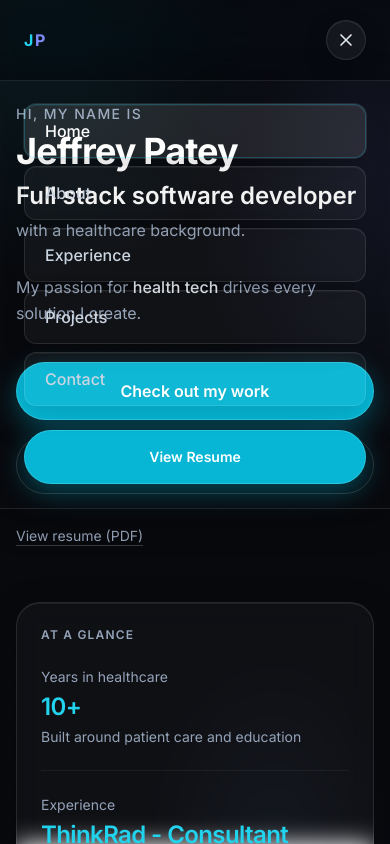
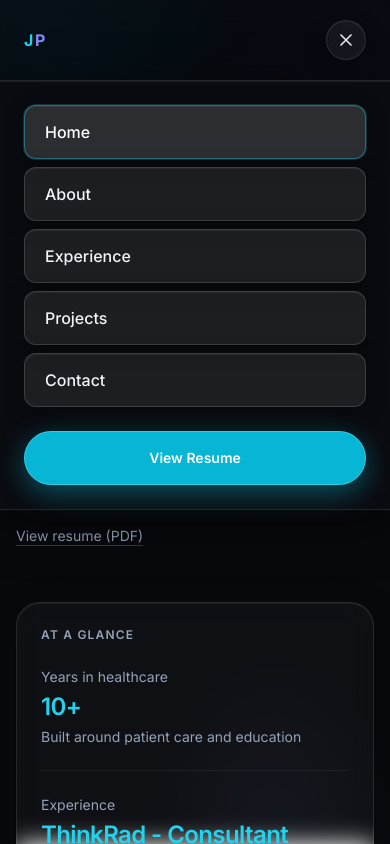
Before and after one commit to jvpatey/portfolio, a Next.js app: page / in a window 390 px wide. Both pictures are taken after a click on the button 346 px from the left and 40 px from the top of the page. Shown: the top 844 px of the page. Built offline with nearby package versions, Linux system fonts and the light colour scheme.

Commit message:
updated drop down menu to be more visible

```diff
--- a/components/Navigation.tsx
+++ b/components/Navigation.tsx
@@ -236,18 +236,18 @@ export default function Navigation() {
               exit={{ opacity: 0 }}
               transition={{ duration: 0.25, ease: [0.4, 0, 0.2, 1] }}
               onClick={() => setIsMobileMenuOpen(false)}
-              className="fixed inset-0 bg-slate-900/80 backdrop-blur-md md:hidden"
+              className="fixed inset-0 z-40 bg-black/88 backdrop-blur-md md:hidden"
               style={{ top: "80px" }}
             />
 
-            {/* Menu Content */}
+            {/* Menu Content — opaque surface so links stay readable over the hero */}
             <motion.div
               initial={{ opacity: 0, y: -20 }}
               animate={{ opacity: 1, y: 0 }}
               exit={{ opacity: 0, y: -15 }}
               transition={{ duration: 0.25, ease: [0.4, 0, 0.2, 1] }}
-            className="md:hidden absolute top-full left-0 right-0 border-b border-white/10 bg-[var(--hero-base)]/92 shadow-[0_8px_32px_rgba(0,0,0,0.35),inset_0_1px_0_rgba(255,255,255,0.06)] backdrop-blur-xl backdrop-saturate-150"
-          >
+              className="md:hidden absolute top-full left-0 right-0 z-50 border-t border-white/12 border-b border-white/10 bg-[var(--surface-1)] shadow-[0_12px_40px_rgba(0,0,0,0.55),inset_0_1px_0_rgba(255,255,255,0.08)]"
+            >
             <div className="max-w-7xl mx-auto px-6 py-6 space-y-2">
               {navItems.map((item, index) => {
                 const isMobileActive =
@@ -267,10 +267,10 @@ export default function Navigation() {
                       handleSmoothScroll(e, item.href);
                       setIsMobileMenuOpen(false);
                     }}
-                    className={`block cursor-pointer rounded-xl border px-5 py-3.5 text-base font-medium shadow-[0_8px_24px_rgba(0,0,0,0.12),inset_0_1px_0_rgba(255,255,255,0.05)] backdrop-blur-md transition-colors focus:outline-none focus-visible:ring-2 focus-visible:ring-cyan-400/45 focus-visible:ring-offset-2 focus-visible:ring-offset-[var(--hero-base)] ${
+                    className={`block cursor-pointer rounded-xl border px-5 py-3.5 text-base font-medium shadow-[0_4px_20px_rgba(0,0,0,0.35),inset_0_1px_0_rgba(255,255,255,0.06)] transition-colors focus:outline-none focus-visible:ring-2 focus-visible:ring-cyan-400/45 focus-visible:ring-offset-2 focus-visible:ring-offset-[var(--surface-1)] ${
                       isMobileActive
-                        ? "border-cyan-400/25 bg-white/[0.1] text-white ring-1 ring-white/10"
-                        : "border-white/10 bg-white/[0.04] text-slate-300 hover:border-white/15 hover:bg-white/[0.07] hover:text-white"
+                        ? "border-cyan-400/40 bg-white/[0.14] text-white ring-1 ring-cyan-400/20"
+                        : "border-white/15 bg-white/[0.08] text-slate-100 hover:border-white/22 hover:bg-white/[0.12] hover:text-white"
                     }`}
                   >
                     {item.label}
@@ -290,7 +290,7 @@ export default function Navigation() {
                   href="/jeffpatey_resume_2026.pdf"
                   target="_blank"
                   rel="noopener noreferrer"
-                  className="block rounded-full border border-cyan-300/35 px-8 py-4 text-center text-sm font-semibold text-white shadow-[0_8px_28px_rgba(6,182,212,0.38)] transition-[box-shadow,background-color] hover:border-cyan-200/45 hover:shadow-[0_12px_36px_rgba(6,182,212,0.48)] focus:outline-none focus-visible:ring-2 focus-visible:ring-cyan-300/60 focus-visible:ring-offset-2 focus-visible:ring-offset-[var(--hero-base)]"
+                  className="block rounded-full border border-cyan-300/45 px-8 py-4 text-center text-sm font-semibold text-white shadow-[0_8px_28px_rgba(6,182,212,0.42)] transition-[box-shadow,background-color] hover:border-cyan-200/55 hover:shadow-[0_12px_36px_rgba(6,182,212,0.52)] focus:outline-none focus-visible:ring-2 focus-visible:ring-cyan-300/60 focus-visible:ring-offset-2 focus-visible:ring-offset-[var(--surface-1)]"
                   style={{ backgroundColor: "var(--cta-solid)" }}
                   onClick={() => setIsMobileMenuOpen(false)}
                 >
```
